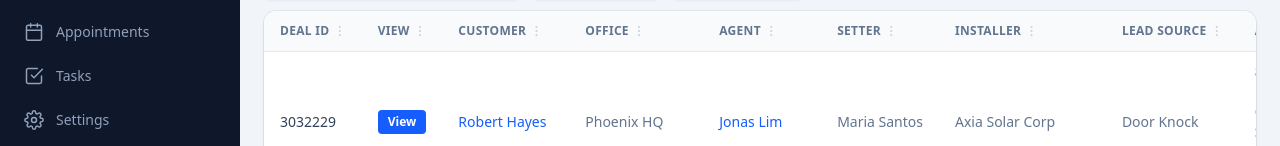
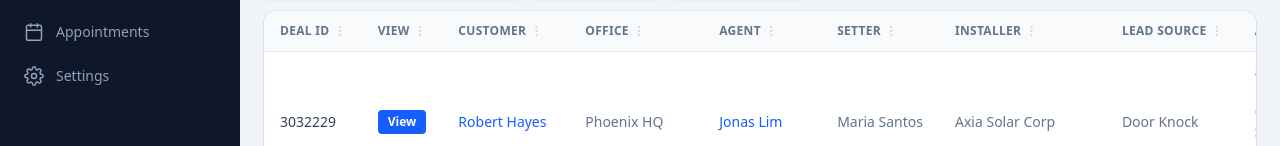
Before and after one commit to jonascarl123/nox-crm, a Next.js app: page /deals in a window 1280 px wide. Shown: the part 200-346 px from the top of the page. Built offline with nearby package versions, Linux system fonts and the light colour scheme.

Commit message:
minor fix

```diff
--- a/components/shell/Sidebar.tsx
+++ b/components/shell/Sidebar.tsx
@@ -71,16 +71,6 @@
     ),
   },
   {
-    href: "/tasks",
-    label: "Tasks",
-    icon: icon(
-      <>
-        <path d="M9 11l3 3L22 4" />
-        <path d="M21 12v7a2 2 0 0 1-2 2H5a2 2 0 0 1-2-2V5a2 2 0 0 1 2-2h11" />
-      </>
-    ),
-  },
-  {
     href: "/settings",
     label: "Settings",
     icon: icon(
```
